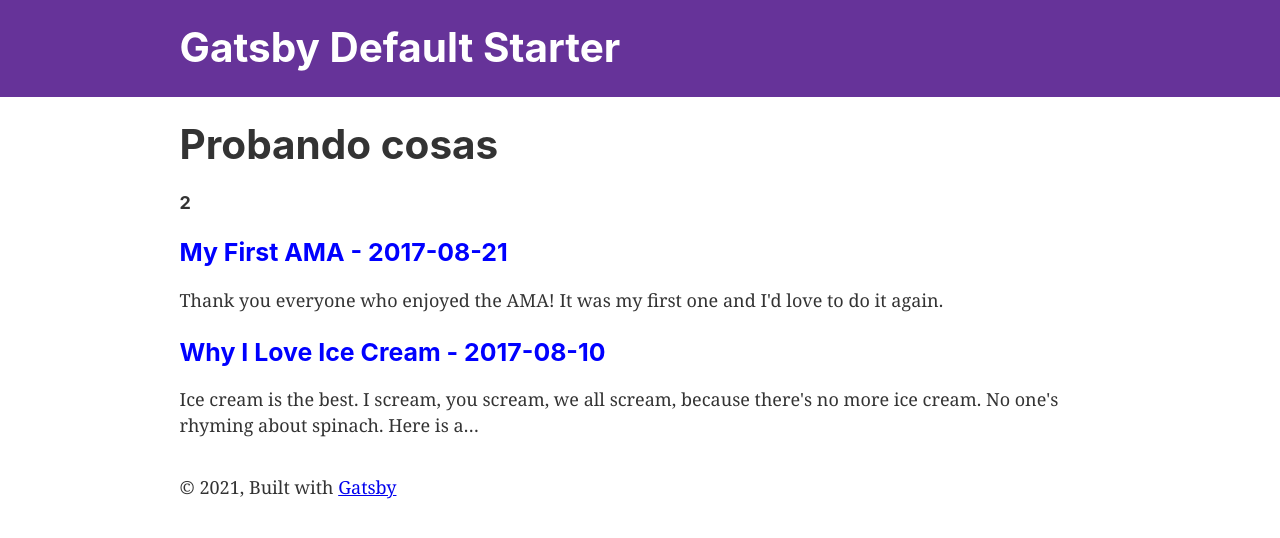
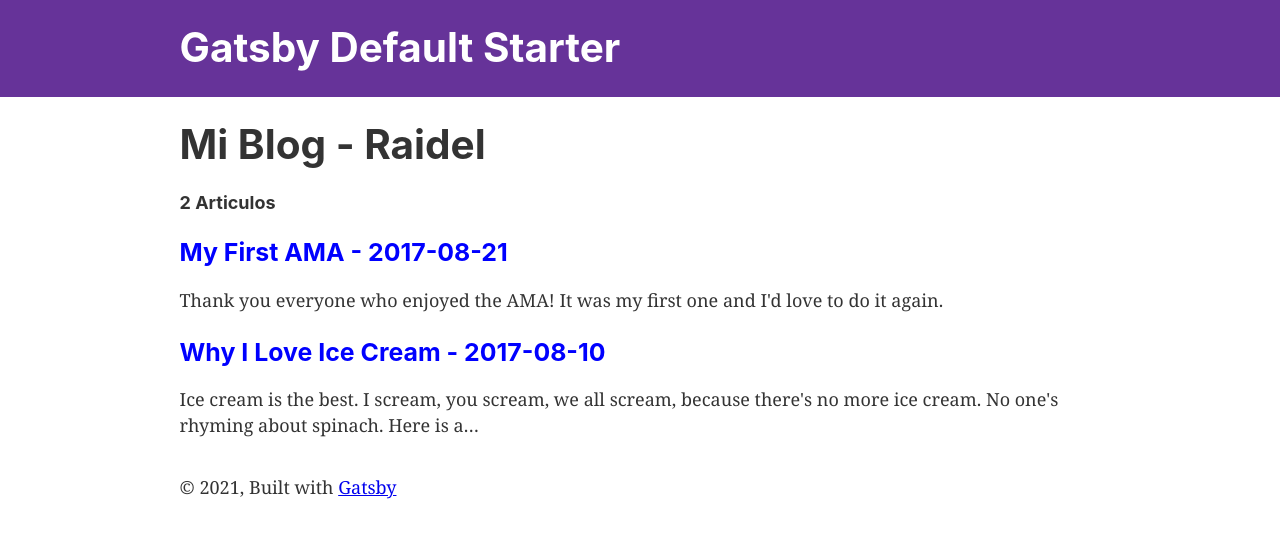
Before and after one commit to raidel90/blog-gatsby, a Gatsby site: page / in a window 1280 px wide. Built offline with nearby package versions, Linux system fonts and the light colour scheme; Gatsby itself is replaced by a stand-in of ours.

Commit message:
set style "articulos"

```diff
--- a/src/pages/index.js
+++ b/src/pages/index.js
@@ -19,8 +19,8 @@ export default ({ data }) => (
   <Layout>
     <SEO title="HOME" />
     <div>
-      <h1>Probando cosas</h1>
-      <h4>{data.allMarkdownRemark.totalCount}</h4>
+      <h1>Mi Blog - Raidel</h1>
+      <h4>{data.allMarkdownRemark.totalCount} Articulos</h4>
       {data.allMarkdownRemark.edges.map(({ node }) => (
         <div key={node.id}>
           <BlogLink to={node.fields.slug}>
```
